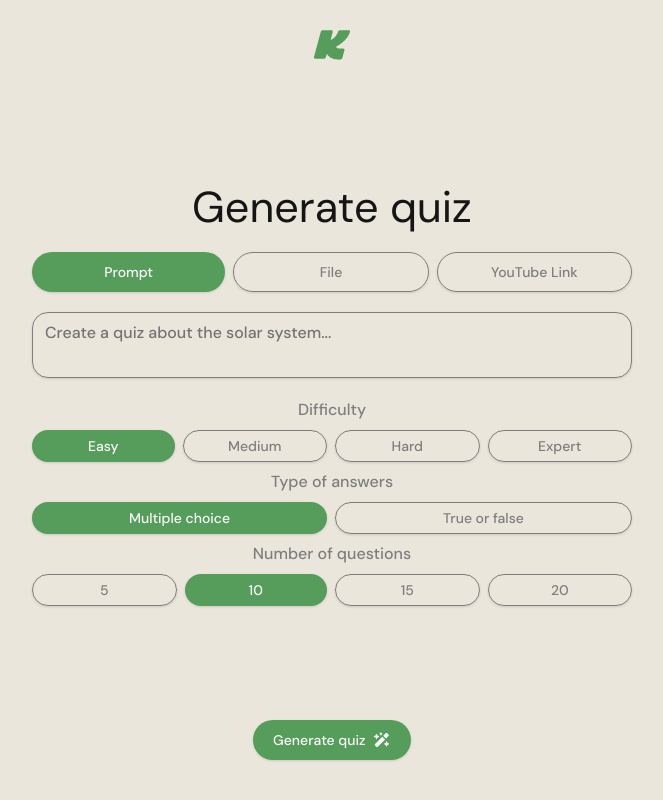
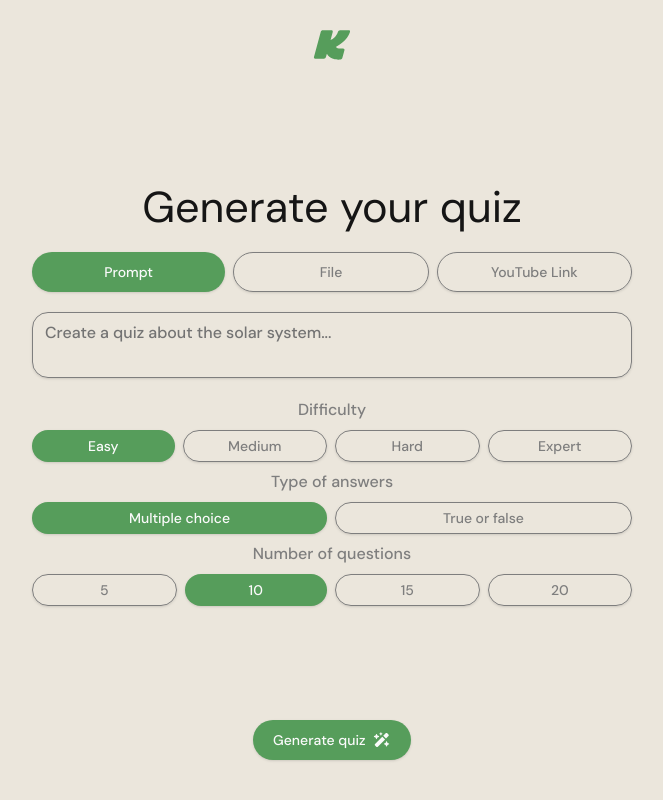
Before and after one commit to BenjaminFrias/Kuizit, a React (Vite) app in the folder client/: page / in a window 1280 px wide. Both pictures are taken after a click on the button "Generate quiz". Shown: the whole page, without its empty margins (308-971 px from the left). Built offline with nearby package versions, Linux system fonts and the light colour scheme; no server answers.

Commit message:
fix: use translation input title instead of generate btn text

```diff
--- a/client/src/pages/InputPage.tsx
+++ b/client/src/pages/InputPage.tsx
@@ -67,7 +67,7 @@ export default function Inputpage({
 
 			<div className="flex flex-col max-w-[600px] w-full self-center md:w-400 md:max-h-screen justify-self-center items-center gap-5 longFadeIn">
 				<h1 className="font-primary font-regular text-custom-gray text-center text-[2.7rem]">
-					{t.generateQuizBtn}
+					{t.titleInputPage}
 				</h1>
 				<div className="input-types flex gap-2 w-full justify-center items-center">
 					<Button
```
